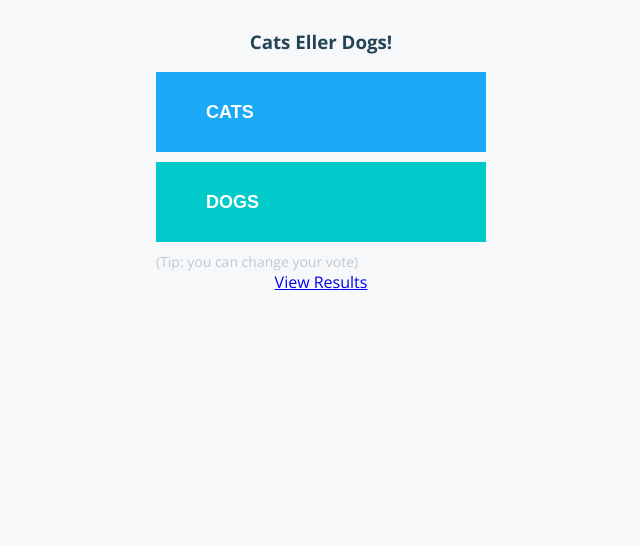
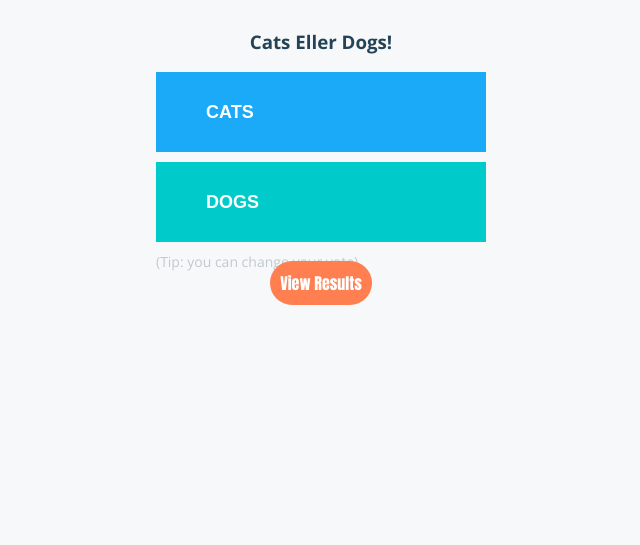
Before and after one commit to dockersamples/example-voting-app, a Flask app: page / in a window 1280 px wide. Shown: the top 545 px of the page, without its empty margins (319-959 px from the left). Run offline with Flask 2, Linux system fonts and the light colour scheme; some libraries are stand-ins or nearby versions.

Commit message:
#11
Changed design: color, font, shape

```diff
--- a/vote/static/stylesheets/style.css
+++ b/vote/static/stylesheets/style.css
@@ -39,6 +39,15 @@ button.b{
   text-align: left;
   color: #c0c9ce;
   font-size: 14px;
+}
+
+#results-link-container a{
+  background-color: coral;
+    padding: 10px;
+    text-decoration: none;
+    color: white;
+    font-family: impact;
+    border-radius: 30px;
 }
 
 #hostname{
```
